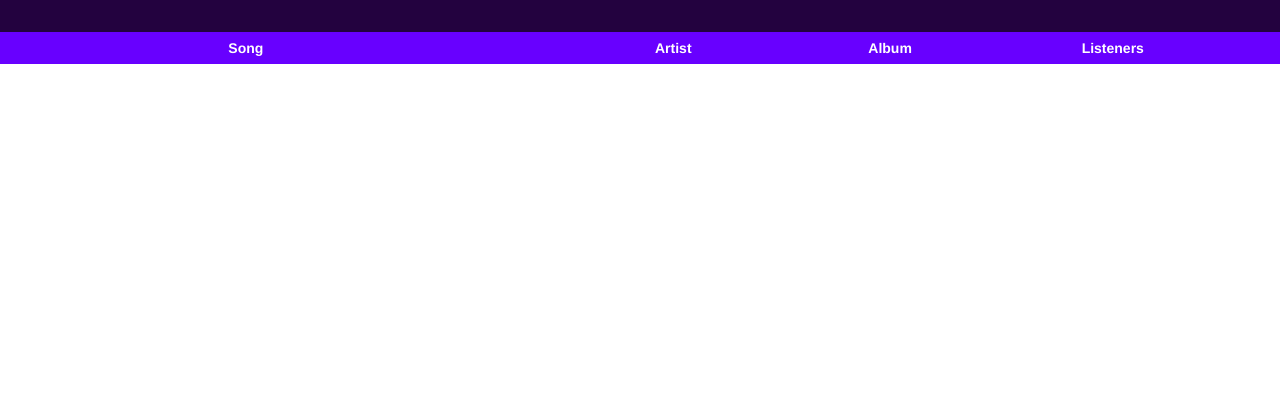
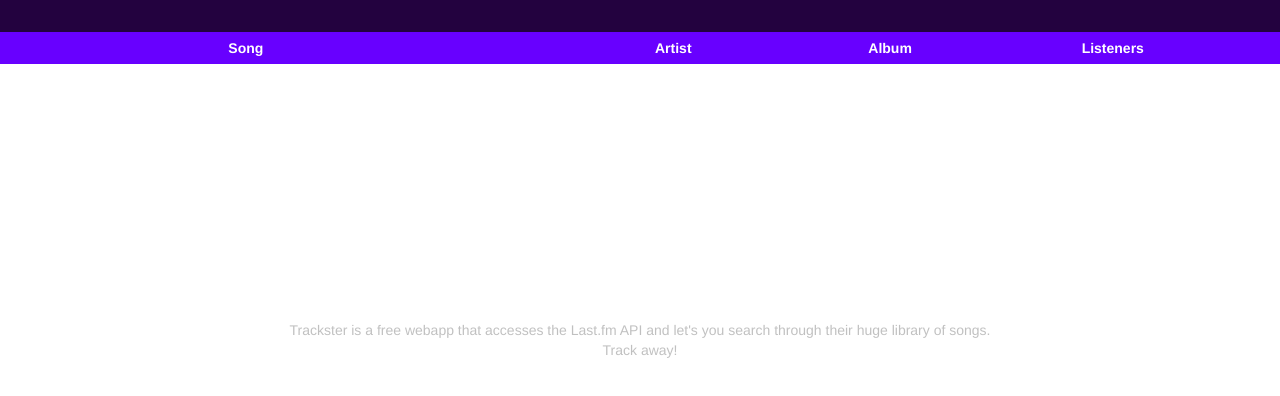
Before and after one commit to marcrowindo/trackster, a plain HTML site: page index.html in a window 1280 px wide. Shown: the part 96-492 px from the top of the page. Drawn offline with nearby package versions, Linux system fonts and the light colour scheme.

Commit message:
explainer added

```diff
--- a/index.html
+++ b/index.html
@@ -62,6 +62,10 @@
   <!-- Song Display -->
 <div class="results container-fluid">
 
+    <div class="instructions">
+      <p>Trackster is a free webapp that accesses the Last.fm API and let's you search through their huge library of songs. <br> Track away! </p>
+    </div>
+
 </div>
 
   <!-- Java Script -->
--- a/resources/css/style.css
+++ b/resources/css/style.css
@@ -97,6 +97,7 @@ input:focus {
 .results {
 	padding: 0;
 	padding-top: 10rem;
+	width: 100%
 }
 
 .result {
@@ -109,3 +110,12 @@ input:focus {
 .result .fa {
 	color: rgb(255, 102, 204);
 }
+
+.instructions {
+	margin-top: 20%;
+	text-align: center;
+}
+
+.instructions p {
+	opacity: 0.3;
+}
```
